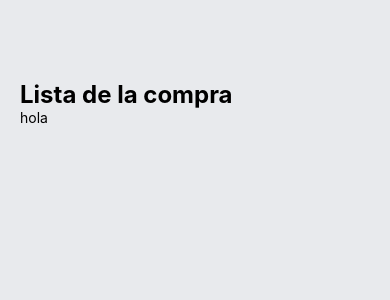
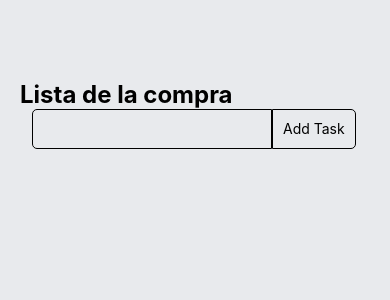
Before and after one commit to glp-92/React-Native-Apps, a React Native app in the folder tasklist/: screen / in a window 390 px wide. Shown: the top 300 px of the page. Built offline with nearby package versions, Linux system fonts and the light colour scheme.

Commit message:
tasklist

```diff
--- a/tasklist/App.js
+++ b/tasklist/App.js
@@ -1,14 +1,38 @@
 import { StatusBar } from 'expo-status-bar';
-import { StyleSheet, Text, View } from 'react-native';
+import { StyleSheet, Text, View, TextInput, TouchableOpacity } from 'react-native';
 import Task from './components/Task';
+import { useState } from 'react';
 
 export default function App() {
+
+  const [inputTask, setInputTask] = useState("");
+  const [taskArr, setTaskArr] = useState([]);
+
+  const addTaskToList = () => {
+    if ((inputTask) != "") {
+      setTaskArr([...taskArr, inputTask]);
+      setInputTask("");
+    }
+  }
+
   return (
     <View style={styles.container}>
       <View style={styles.tasksWrapper}>
         <Text style = {styles.sectionTittle}>Lista de la compra</Text>
-        <View style = {styles.items}>
-          <Task text = "hola"/>
+        <View style = {styles.tasks}>
+          {taskArr.map((task, index) => (
+            <Task key={index} text={task} />
+          ))}
+        </View>
+        <View style = {styles.addItem}>
+          <TextInput
+            style={styles.input}
+            onChangeText={setInputTask}
+            value={inputTask}
+          />
+          <TouchableOpacity style = {styles.addButton} title="Añadir" onPress={addTaskToList}>
+            <Text style={styles.addButtonText}>Add Task</Text>
+          </TouchableOpacity>
         </View>
       </View>
     </View>
@@ -28,7 +52,30 @@ const styles = StyleSheet.create({
     fontSize: 24,
     fontWeight: 'bold'
   },
-  items: {
+  tasks: {
 
-  }
+  },
+  input: {
+    height: 40,
+    marginLeft: 12,
+    borderWidth: 1,
+    padding: 10,
+    borderTopLeftRadius: 5,  // Redondear la esquina superior izquierda
+    borderBottomLeftRadius: 5,
+  },
+  addButton: {
+    height: 40,
+    marginRight: 12,
+    borderWidth: 1,
+    padding: 10,
+    borderTopRightRadius: 5,  // Redondear la esquina superior izquierda
+    borderBottomRightRadius: 5,
+  },
+  addButtonText: {
+
+  },
+  addItem :{
+    flexDirection:'row',
+    alignItems:'center',
+  },
 });
```
Also changed, not shown: 1 other file (tests, documents, lock files or other folders).
